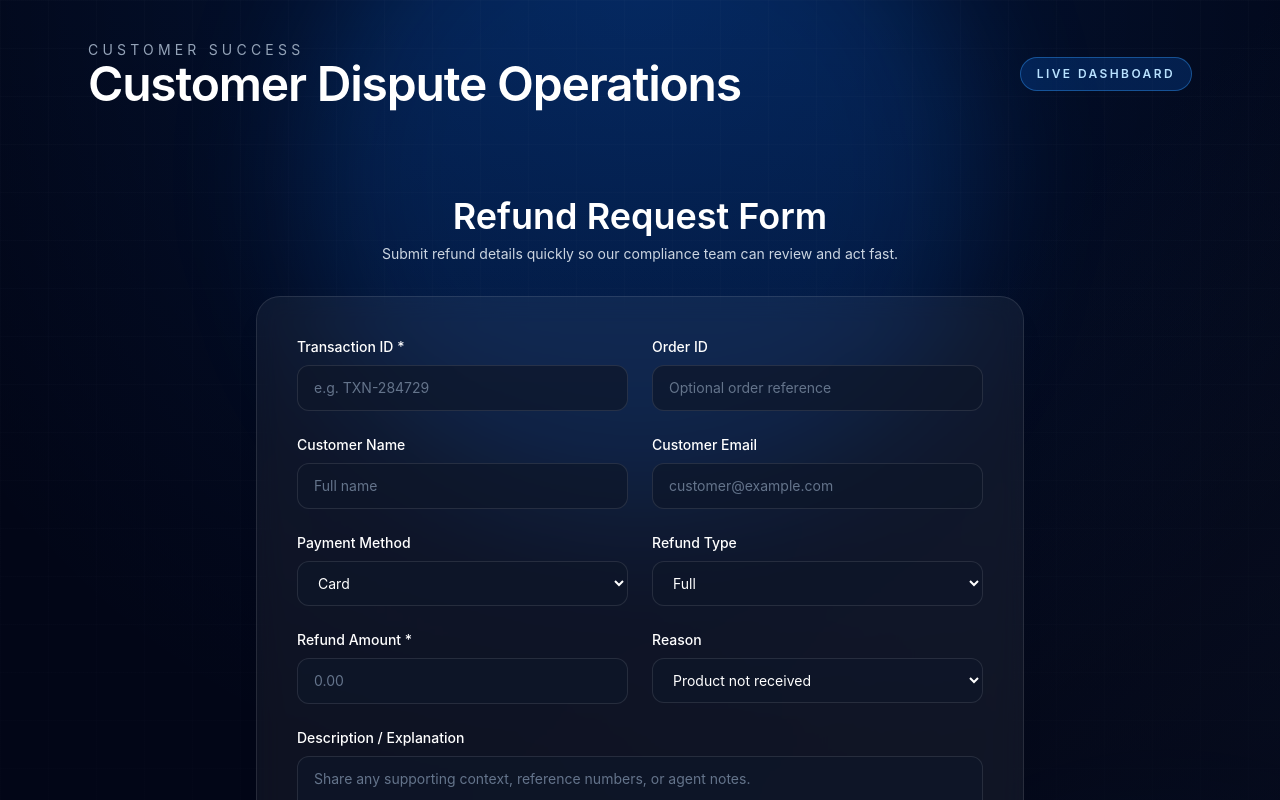
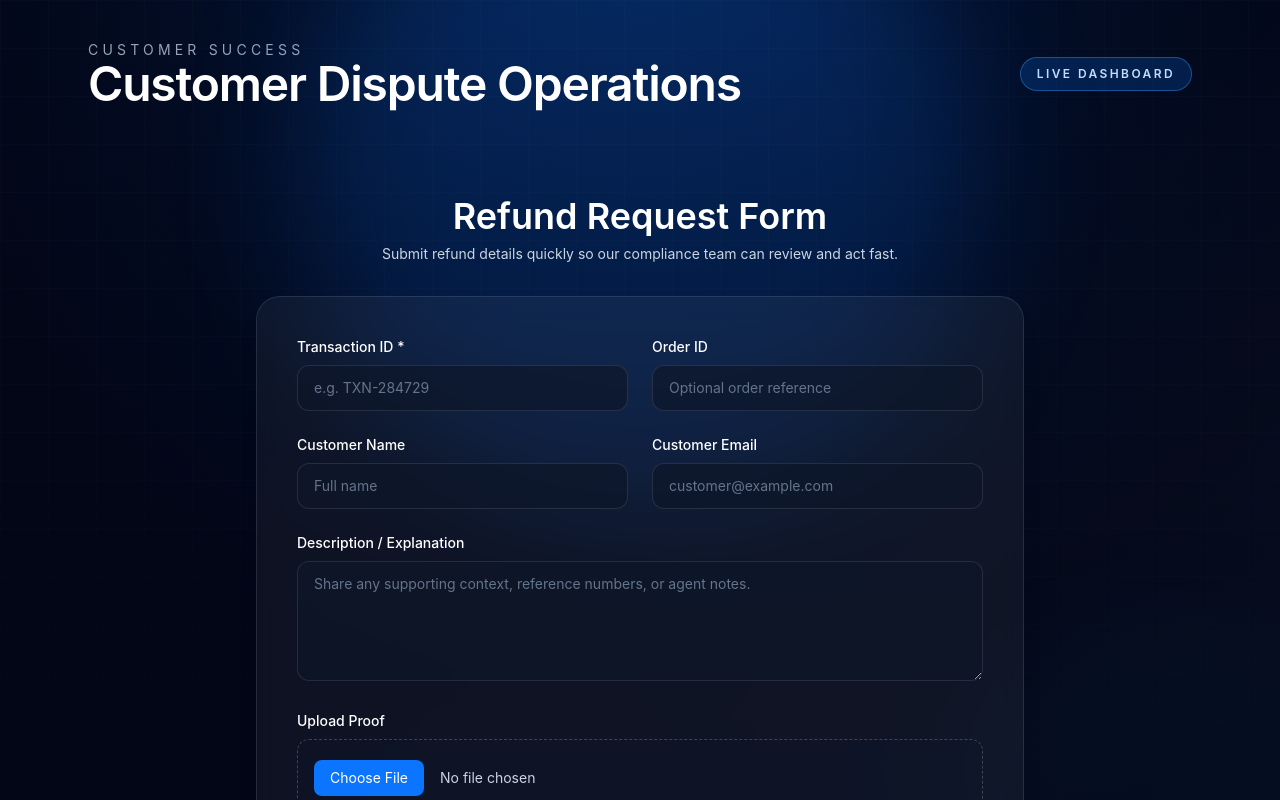
Before and after one commit to Lazyruther/Customer-Disputes-, a Next.js app: page / in a window 1280 px wide. Shown: the top 800 px of the page. Built offline with nearby package versions, Linux system fonts and the light colour scheme.

Commit message:
Remove refund-specific fields from form

```diff
--- a/app/page.tsx
+++ b/app/page.tsx
@@ -1,26 +1,12 @@
 "use client";
 
 import { FormEvent, useMemo, useState } from "react";
-
-type PaymentMethod = "Card" | "Crypto" | "Wallet" | "Bank";
-type RefundType = "Full" | "Partial" | "Chargeback";
-type RefundReason =
-  | "Product not received"
-  | "Dissatisfied"
-  | "Duplicate charge"
-  | "Fraudulent"
-  | "Unauthorized"
-  | "Other";
 
 type RefundFormData = {
   transactionId: string;
   orderId: string;
   customerName: string;
   customerEmail: string;
-  paymentMethod: PaymentMethod;
-  refundType: RefundType;
-  refundAmount: string;
-  reason: RefundReason;
   description: string;
   proofFileName: string;
 };
@@ -39,10 +25,6 @@ const initialForm: RefundFormData = {
   orderId: "",
   customerName: "",
   customerEmail: "",
-  paymentMethod: "Card",
-  refundType: "Full",
-  refundAmount: "",
-  reason: "Product not received",
   description: "",
   proofFileName: ""
 };
@@ -72,10 +54,6 @@ export default function RefundRequestPage() {
 
     if (form.customerEmail.trim() && !emailPattern.test(form.customerEmail.trim())) {
       nextErrors.customerEmail = "Enter a valid email address.";
-    }
-
-    if (!form.refundAmount.trim()) {
-      nextErrors.refundAmount = "Refund amount is required.";
     }
 
     setErrors(nextErrors);
@@ -178,76 +156,7 @@ export default function RefundRequestPage() {
                 )}
               </div>
 
-              <div className="space-y-2">
-                <label className="block text-sm font-medium">Payment Method</label>
-                <select
-                  value={form.paymentMethod}
-                  onChange={(event) => handleChange("paymentMethod", event.target.value as PaymentMethod)}
-                  className="w-full rounded-xl border border-white/10 bg-slate-900/70 px-4 py-3 text-sm focus:border-brand-400 focus:outline-none focus:ring-2 focus:ring-brand-400"
-                >
-                  {(["Card", "Crypto", "Wallet", "Bank"] satisfies PaymentMethod[]).map((method) => (
-                    <option key={method} value={method}>
-                      {method}
-                    </option>
-                  ))}
-                </select>
-              </div>
 
-              <div className="space-y-2">
-                <label className="block text-sm font-medium">Refund Type</label>
-                <select
-                  value={form.refundType}
-                  onChange={(event) => handleChange("refundType", event.target.value as RefundType)}
-                  className="w-full rounded-xl border border-white/10 bg-slate-900/70 px-4 py-3 text-sm focus:border-brand-400 focus:outline-none focus:ring-2 focus:ring-brand-400"
-                >
-                  {(["Full", "Partial", "Chargeback"] satisfies RefundType[]).map((type) => (
-                    <option key={type} value={type}>
-                      {type}
-                    </option>
-                  ))}
-                </select>
-              </div>
-
-              <div className="space-y-2">
-                <label className="block text-sm font-medium">Refund Amount *</label>
-                <input
-                  type="number"
-                  min="0"
-                  step="0.01"
-                  value={form.refundAmount}
-                  onChange={(event) => handleChange("refundAmount", event.target.value)}
-                  className="w-full rounded-xl border border-white/10 bg-slate-900/70 px-4 py-3 text-sm placeholder:text-slate-500 focus:border-brand-400 focus:outline-none focus:ring-2 focus:ring-brand-400"
-                  placeholder="0.00"
-                  required
-                />
-                {errors.refundAmount && (
-                  <p className="text-xs text-rose-400">{errors.refundAmount}</p>
-                )}
-              </div>
-
-              <div className="space-y-2">
-                <label className="block text-sm font-medium">Reason</label>
-                <select
-                  value={form.reason}
-                  onChange={(event) => handleChange("reason", event.target.value as RefundReason)}
-                  className="w-full rounded-xl border border-white/10 bg-slate-900/70 px-4 py-3 text-sm focus:border-brand-400 focus:outline-none focus:ring-2 focus:ring-brand-400"
-                >
-                  {(
-                    [
-                      "Product not received",
-                      "Dissatisfied",
-                      "Duplicate charge",
-                      "Fraudulent",
-                      "Unauthorized",
-                      "Other"
-                    ] satisfies RefundReason[]
-                  ).map((reason) => (
-                    <option key={reason} value={reason}>
-                      {reason}
-                    </option>
-                  ))}
-                </select>
-              </div>
             </div>
 
             <div className="space-y-2">
@@ -321,22 +230,6 @@ export default function RefundRequestPage() {
                   <dd className="font-medium text-white">{confirmation.customerEmail}</dd>
                 </div>
               )}
-              <div>
-                <dt className="text-emerald-200/80">Payment Method</dt>
-                <dd className="font-medium text-white">{confirmation.paymentMethod}</dd>
-              </div>
-              <div>
-                <dt className="text-emerald-200/80">Refund Type</dt>
-                <dd className="font-medium text-white">{confirmation.refundType}</dd>
-              </div>
-              <div>
-                <dt className="text-emerald-200/80">Amount</dt>
-                <dd className="font-medium text-white">${Number(confirmation.refundAmount || 0).toFixed(2)}</dd>
-              </div>
-              <div className="sm:col-span-2">
-                <dt className="text-emerald-200/80">Reason</dt>
-                <dd className="font-medium text-white">{confirmation.reason}</dd>
-              </div>
               {confirmation.description && (
                 <div className="sm:col-span-2">
                   <dt className="text-emerald-200/80">Description</dt>
```
